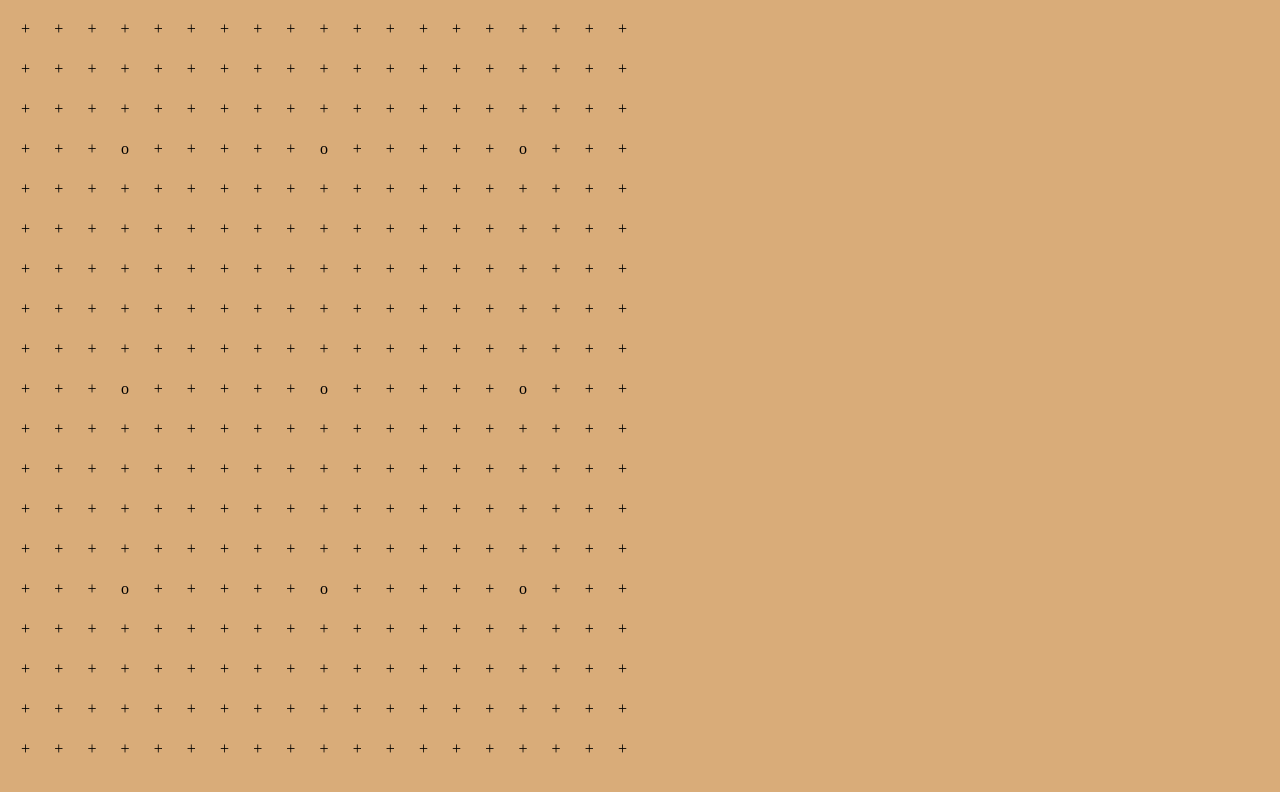
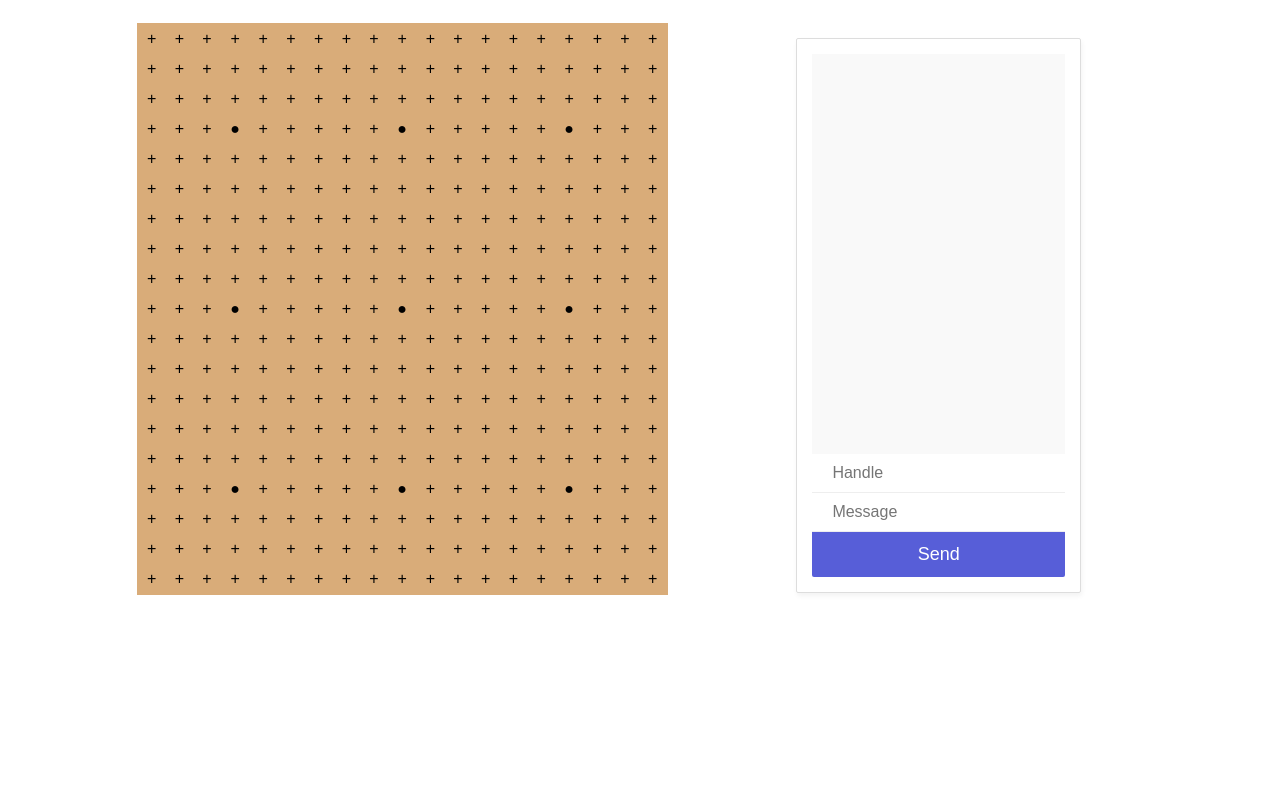
Before and after one commit to dumbapple/BuddyGo, a website: page index.html in a window 1280 px wide. Drawn offline with nearby package versions, Linux system fonts and the light colour scheme; no server answers.

Commit message:
Set up chat window design and changed styles

```diff
--- /dev/null
+++ b/chat.css
@@ -0,0 +1,65 @@
+h2{
+    font-size: 18px;
+    padding: 10px 20px;
+    color: #575ed8;
+}
+
+#chat{
+    max-width: 600px;
+    margin: 30px auto;
+    border: 1px solid #ddd;
+    box-shadow: 1px 3px 5px rgba(0,0,0,0.05);
+    border-radius: 2px;
+}
+
+#chat-window{
+    height: 400px;
+    overflow: auto;
+    background: #f9f9f9;
+}
+
+#output p{
+    padding: 14px 0px;
+    margin: 0 20px;
+    border-bottom: 1px solid #e9e9e9;
+    color: #555;
+}
+
+#feedback p{
+    color: #aaa;
+    padding: 14px 0px;
+    margin: 0 20px;
+}
+
+#output strong{
+    color: #575ed8;
+}
+
+label{
+    box-sizing: border-box;
+    display: block;
+    padding: 10px 20px;
+}
+
+input{
+    padding: 10px 20px;
+    box-sizing: border-box;
+    background: #eee;
+    border: 0;
+    display: block;
+    width: 100%;
+    background: #fff;
+    border-bottom: 1px solid #eee;
+    /* font-family: Nunito; */
+    font-size: 16px;
+}
+
+button{
+    background: #575ed8;
+    color: #fff;
+    font-size: 18px;
+    border: 0;
+    padding: 12px 0;
+    width: 100%;
+    border-radius: 0 0 2px 2px;
+}
--- /dev/null
+++ b/chat.js
@@ -0,0 +1,2 @@
+// Make connection
+const socket = io.connect('http://localhost:8000');
--- a/index.html
+++ b/index.html
@@ -1,9 +1,13 @@
 <!DOCTYPE html>
     <head>
         <title></title>
+        <script src='/socket.io/socket.io.js'></script>
         <link rel="stylesheet" href="style.css">
+        <link rel='stylesheet' href='chat.css'>
     </head>
     <body>
+
+        <div class='game-section' id='game'>
             <table>
                 <tr id='row-1'>
                   <td>+</td>
@@ -72,19 +76,19 @@
                     <td>+</td>
                     <td>+</td>
                     <td>+</td>
-                <td>o</td>
+                    <td>●</td>
                     <td>+</td>
                     <td>+</td>
                     <td>+</td>
                     <td>+</td>
                     <td>+</td>
-                <td>o</td>
+                    <td>●</td>
                     <td>+</td>
                     <td>+</td>
                     <td>+</td>
                     <td>+</td>
                     <td>+</td>
-                <td>o</td>
+                    <td>●</td>
                     <td>+</td>
                     <td>+</td>
                     <td>+</td>
@@ -198,19 +202,19 @@
                     <td>+</td>
                     <td>+</td>
                     <td>+</td>
-                <td>o</td>
+                    <td>●</td>
                     <td>+</td>
                     <td>+</td>
                     <td>+</td>
                     <td>+</td>
                     <td>+</td>
-                <td>o</td>
+                    <td>●</td>
                     <td>+</td>
                     <td>+</td>
                     <td>+</td>
                     <td>+</td>
                     <td>+</td>
-                <td>o</td>
+                    <td>●</td>
                     <td>+</td>
                     <td>+</td>
                     <td>+</td>
@@ -303,24 +307,6 @@
                     <td>+</td>
                     <td>+</td>
                     <td>+</td>
-                <td>o</td>
-                <td>+</td>
-                <td>+</td>
-                <td>+</td>
-                <td>+</td>
-                <td>+</td>
-                <td>o</td>
-                <td>+</td>
-                <td>+</td>
-                <td>+</td>
-                <td>+</td>
-                <td>+</td>
-                <td>o</td>
-                <td>+</td>
-                <td>+</td>
-                <td>+</td>
-            </tr>
-            <tr id='row-16'>
                     <td>+</td>
                     <td>+</td>
                     <td>+</td>
@@ -337,6 +323,24 @@
                     <td>+</td>
                     <td>+</td>
                     <td>+</td>
+                </tr>
+                <tr id='row-16'>
+                    <td>+</td>
+                    <td>+</td>
+                    <td>+</td>
+                    <td>●</td>
+                    <td>+</td>
+                    <td>+</td>
+                    <td>+</td>
+                    <td>+</td>
+                    <td>+</td>
+                    <td>●</td>
+                    <td>+</td>
+                    <td>+</td>
+                    <td>+</td>
+                    <td>+</td>
+                    <td>+</td>
+                    <td>●</td>
                     <td>+</td>
                     <td>+</td>
                     <td>+</td>
@@ -405,10 +409,24 @@
                     <td>+</td>
                 </tr>
             </table>
+        </div>
+
+        <div class='chat-section' id='chat'>
+            <div id='chat-window'>
+                <div id='output'>
+
+                </div>
+            </div>
+            <input id='handle' type='text' placeholder="Handle">
+            <input id='message' type='text' placeholder="Message">
+            <button id='send'>Send</button>
+        </div>
+
 
 
 
 
         <script src="script.js"></script>
+        <script src='chat.js'></script>
     </body>
 </html>
--- a/index.js
+++ b/index.js
@@ -15,5 +15,5 @@ const io = socket(server);
 
 // socket is unique between particular client and the server
 io.on('connection', (socket) => { // runs callback on connection
-    console.log('Made socket connection!');
+    console.log('Made socket connection!', socket.id);
 });
--- a/style.css
+++ b/style.css
@@ -1,14 +1,33 @@
 body {
-    background-color: #d9ac79;
+    text-align: center;
+}
+
+.game-section {
+    width: 60%;
+    float: left;
+    padding: 15px;
+    /* border: 1px solid red; */
+}
+
+.chat-section {
+    width: 20%;
+    float: left;
+    padding: 15px;
+    /* border: 1px solid red; */
 }
 
 table {
-    width:50%;
+    width:70%;
+    font-family: 'Arial';
+    /* border: 2px solid green; */
+    background-color: #d9ac79;
+    margin-left: auto;
+    margin-right: auto;
 }
 
 td {
     text-align: center;
-    padding: 10px 0px;
+    padding: 5px 0px;
 }
 
 .black-stone {
```
Lines whose indentation alone changed are shown as unchanged.
